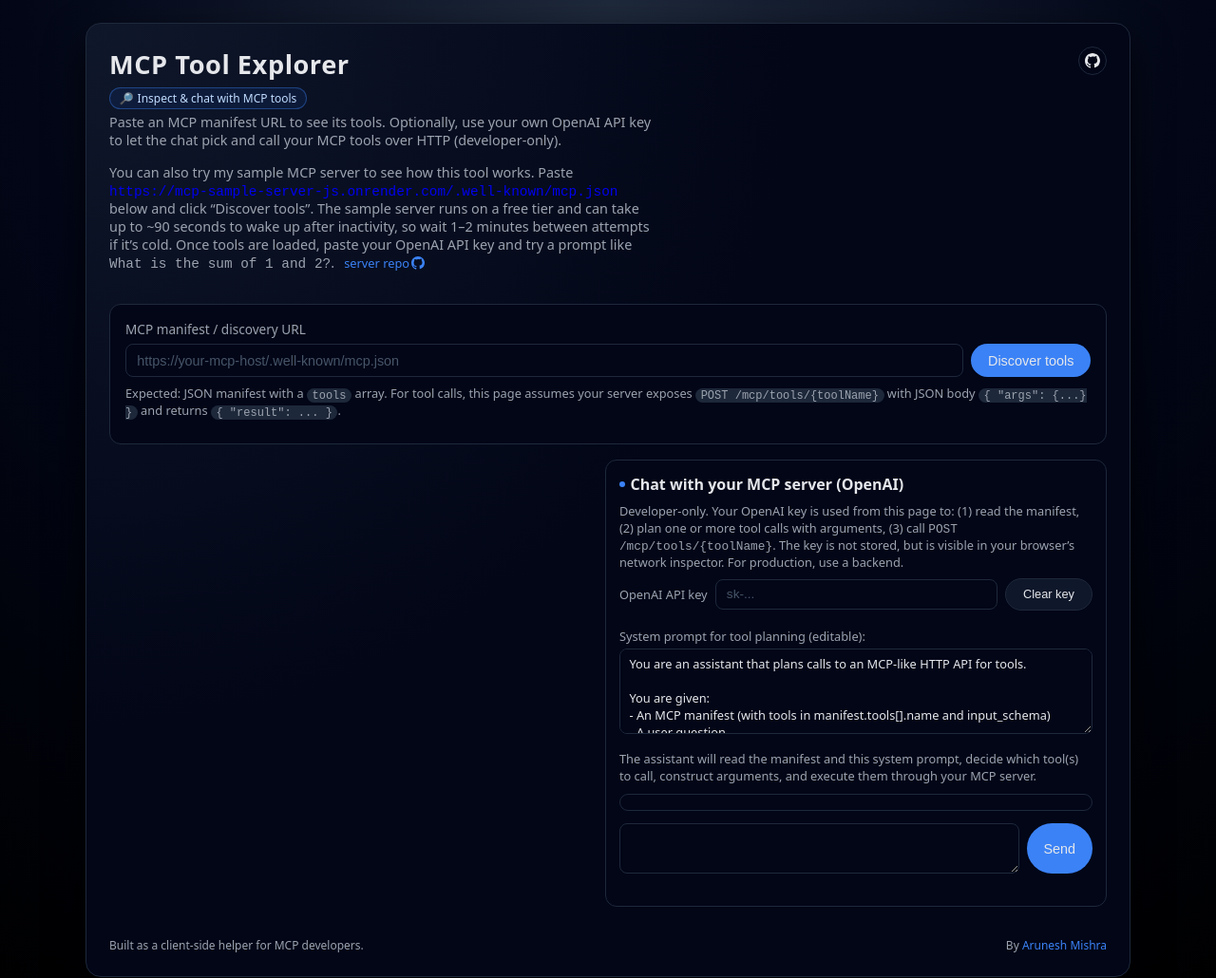
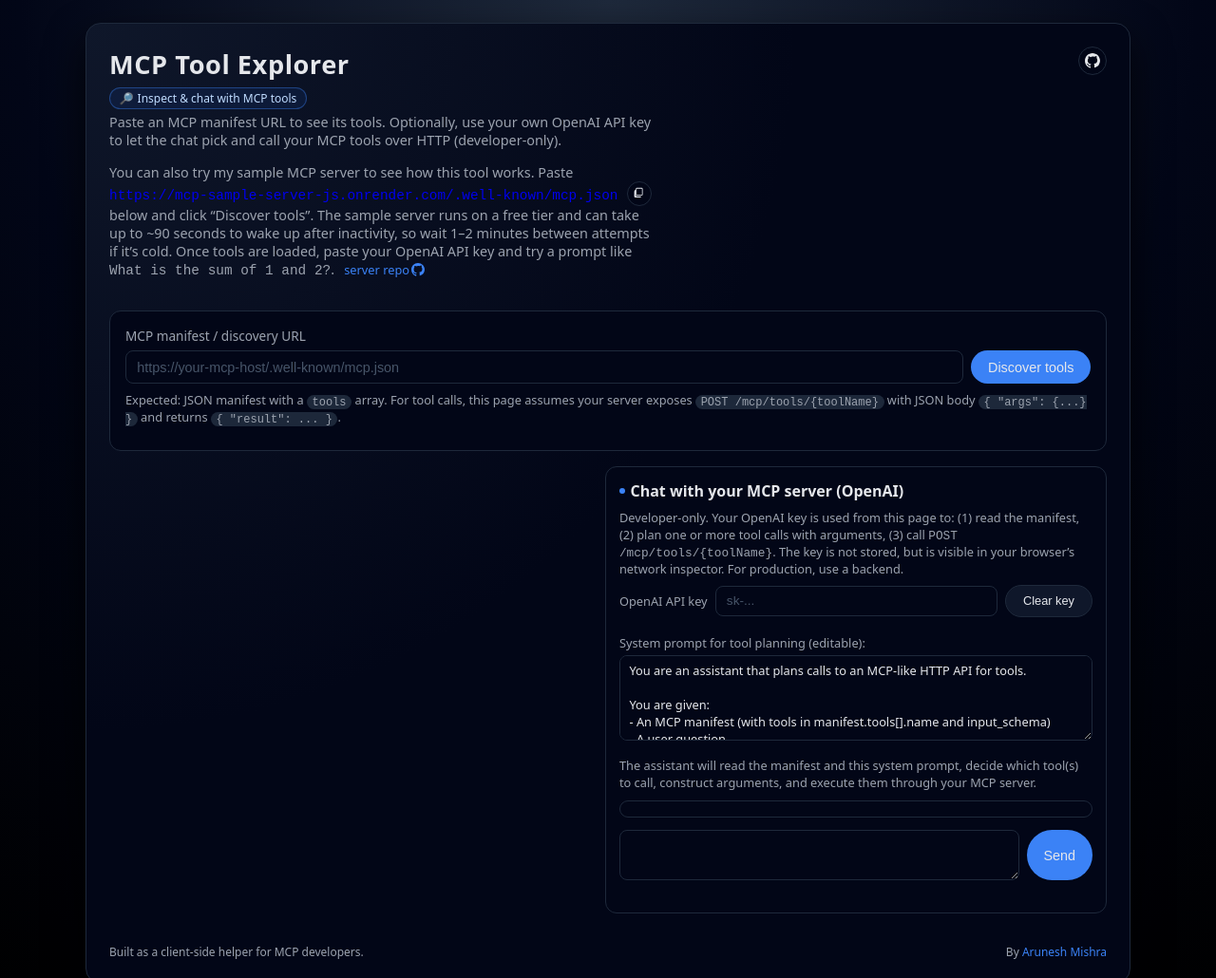
Before and after one commit to aruneshmishra/mcp-explorer, a plain HTML site: page index.html in a window 1280 px wide. Shown: the top 1030 px of the page at 95% size. Drawn offline with Linux system fonts and the light colour scheme.

Commit message:
Implement copy button for server manifest URL
Added a copy button for the server manifest URL with clipboard functionality.

```diff
--- a/index.html
+++ b/index.html
@@ -164,6 +164,31 @@
     button:disabled {
       opacity: 0.6;
       cursor: not-allowed;
+    }
+
+    .copy-btn {
+      border-radius: 999px;
+      border: 1px solid var(--border-subtle);
+      background: #020617;
+      color: var(--text-main);
+      width: 26px;
+      height: 26px;
+      display: inline-flex;
+      align-items: center;
+      justify-content: center;
+      padding: 0;
+      margin-left: 0.35rem;
+      cursor: pointer;
+    }
+
+    .copy-btn:hover {
+      border-color: var(--accent);
+    }
+
+    .copy-btn svg {
+      width: 13px;
+      height: 13px;
+      fill: currentColor;
     }
 
     .hint {
@@ -472,6 +497,17 @@
           <a href="https://mcp-sample-server-js.onrender.com/.well-known/mcp.json" target="_blank" rel="noopener noreferrer" style="text-decoration:none;">
             <code>https://mcp-sample-server-js.onrender.com/.well-known/mcp.json</code>
           </a>
+          <button
+            type="button"
+            class="copy-btn"
+            data-copy="https://mcp-sample-server-js.onrender.com/.well-known/mcp.json"
+            title="Copy server manifest URL"
+          >
+            <svg viewBox="0 0 16 16" aria-hidden="true">
+              <path d="M4 2.5A1.5 1.5 0 0 1 5.5 1h6A1.5 1.5 0 0 1 13 2.5v7A1.5 1.5 0 0 1 11.5 11h-6A1.5 1.5 0 0 1 4 9.5v-7Zm1.5-.5a.5.5 0 0 0-.5.5v7a.5.5 0 0 0 .5.5h6a.5.5 0 0 0 .5-.5v-7a.5.5 0 0 0-.5-.5h-6Z"/>
+              <path d="M2.5 5A1.5 1.5 0 0 1 4 3.5v7A1.5 1.5 0 0 0 5.5 12H11a1.5 1.5 0 0 1-1.5 1.5h-6A1.5 1.5 0 0 1 2 12V5.5A.5.5 0 0 1 2.5 5Z"/>
+            </svg>
+          </button>
           below and click “Discover tools”. The sample server runs on a free tier and can take up to ~90 seconds to
           wake up after inactivity, so wait 1–2 minutes between attempts if it’s cold. Once tools are loaded, paste your
           OpenAI API key and try a prompt like <code>What is the sum of 1 and 2?</code>.
@@ -1051,6 +1087,26 @@
       apiKeyInput.value = '';
       setChatStatus('API key cleared from this page.', false);
     });
+
+    function initCopyButtons() {
+      const buttons = document.querySelectorAll('.copy-btn');
+      buttons.forEach(btn => {
+        btn.addEventListener('click', async () => {
+          const text = btn.getAttribute('data-copy') || '';
+          if (!text) return;
+          try {
+            await navigator.clipboard.writeText(text);
+            setStatus('Server manifest URL copied to clipboard.', false);
+          } catch (err) {
+            console.error('Clipboard error:', err);
+            setStatus('Unable to copy to clipboard in this browser.', true);
+          }
+        });
+      });
+    }
+
+    // Initialize copy buttons on load
+    initCopyButtons();
   </script>
 </body>
 </html>
```
